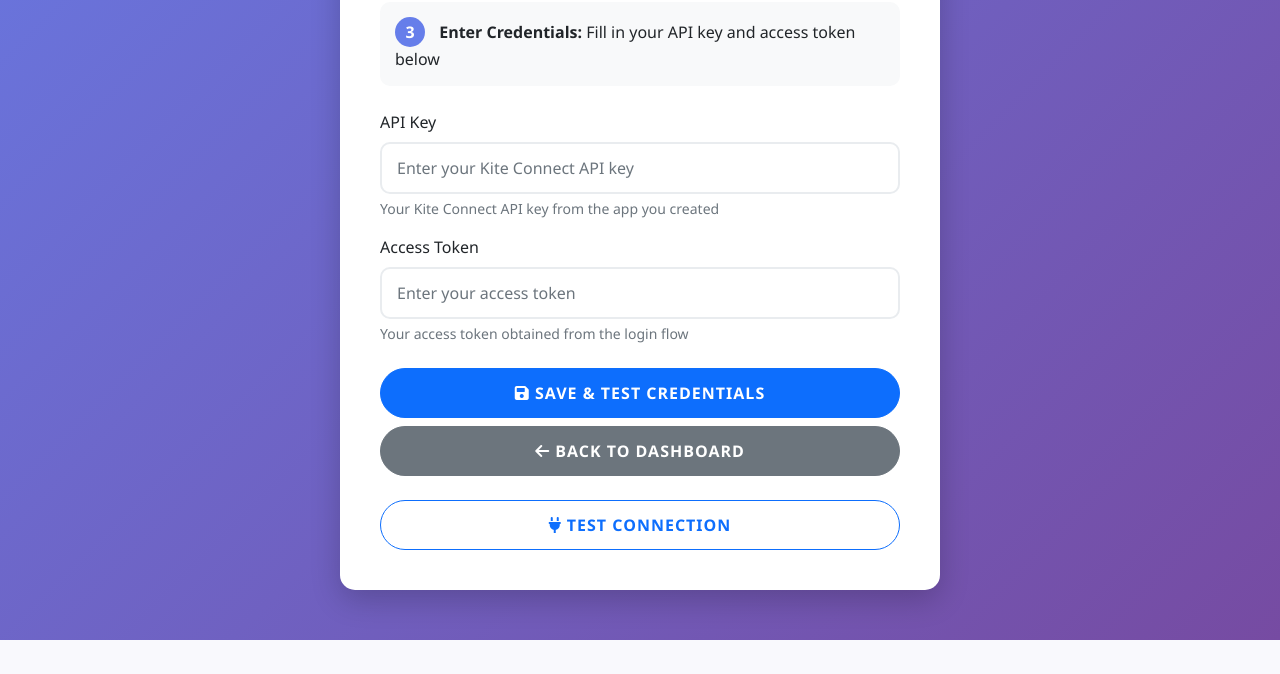
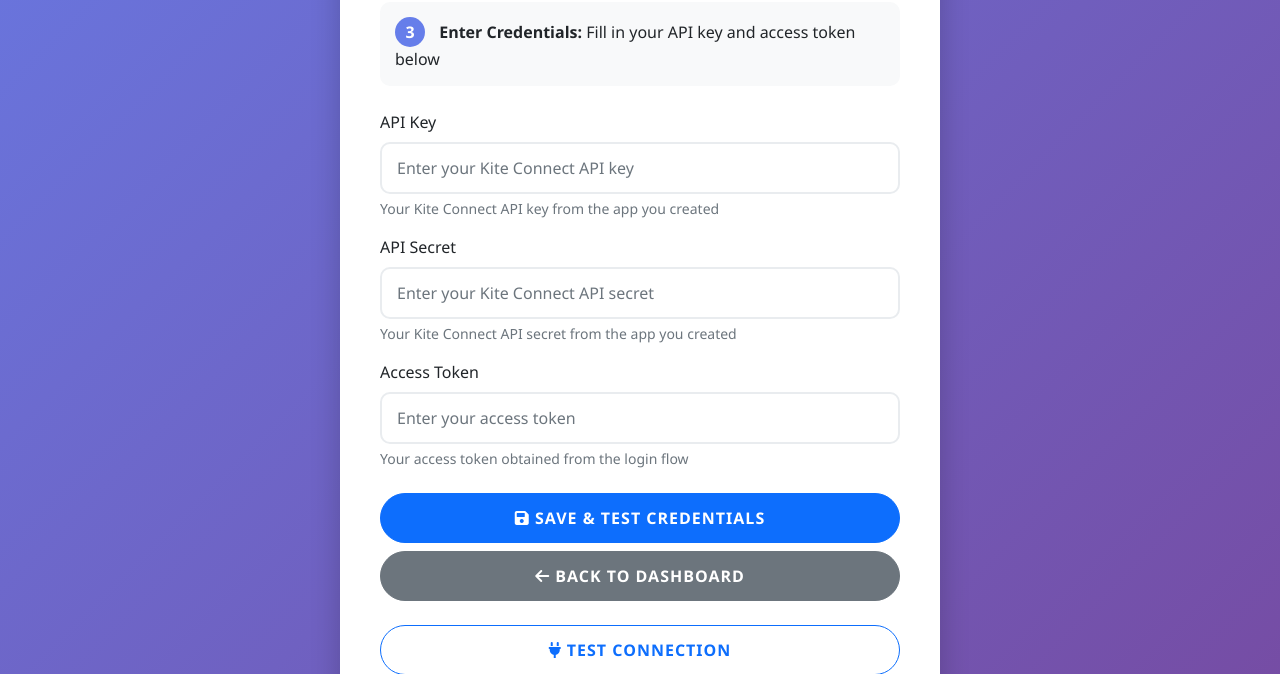
Before and after one commit to jsia5678/chartink_dashboard_angelone, a Flask app: page /setup_credentials in a window 1280 px wide. Shown: the part 518-1192 px from the top of the page. Before the commit the page ends 1158 px from the top, so only its background shows below. Run offline with Flask 3, Linux system fonts and the light colour scheme.

Commit message:
CRITICAL FIX: Add API Secret to credentials setup - required for Kite Connect authentication

```diff
--- a/app.py
+++ b/app.py
@@ -152,16 +152,17 @@ def save_credentials():
     try:
         data = request.get_json()
         api_key = data.get('api_key')
+        api_secret = data.get('api_secret')
         access_token = data.get('access_token')
 
-        if not api_key or not access_token:
-            return jsonify({'error': 'API key and access token are required'}), 400
+        if not api_key or not api_secret or not access_token:
+            return jsonify({'error': 'API key, API secret, and access token are required'}), 400
 
         # Initialize Kite Connect client
         kite_client = KiteDataClient()
 
         # Authenticate
-        success = kite_client.authenticate(api_key, access_token)
+        success = kite_client.authenticate(api_key, api_secret, access_token)
 
         if success:
             return jsonify({
--- a/templates/setup_credentials.html
+++ b/templates/setup_credentials.html
@@ -103,6 +103,13 @@
                     <div class="form-text">Your Kite Connect API key from the app you created</div>
                 </div>
 
+                <div class="mb-3">
+                    <label for="apiSecret" class="form-label">API Secret</label>
+                    <input type="password" class="form-control" id="apiSecret" name="api_secret"
+                           placeholder="Enter your Kite Connect API secret" required>
+                    <div class="form-text">Your Kite Connect API secret from the app you created</div>
+                </div>
+
                 <div class="mb-4">
                     <label for="accessToken" class="form-label">Access Token</label>
                     <input type="text" class="form-control" id="accessToken" name="access_token"
@@ -151,6 +158,7 @@
                 const formData = new FormData(document.getElementById('credentialsForm'));
                 const data = {
                     api_key: formData.get('api_key'),
+                    api_secret: formData.get('api_secret'),
                     access_token: formData.get('access_token')
                 };
 
```
Also changed, not shown: DEPLOYMENT_GUIDE.md (+2 -0 lines), kite_client.py (+6 -1 lines), 1 other file.
